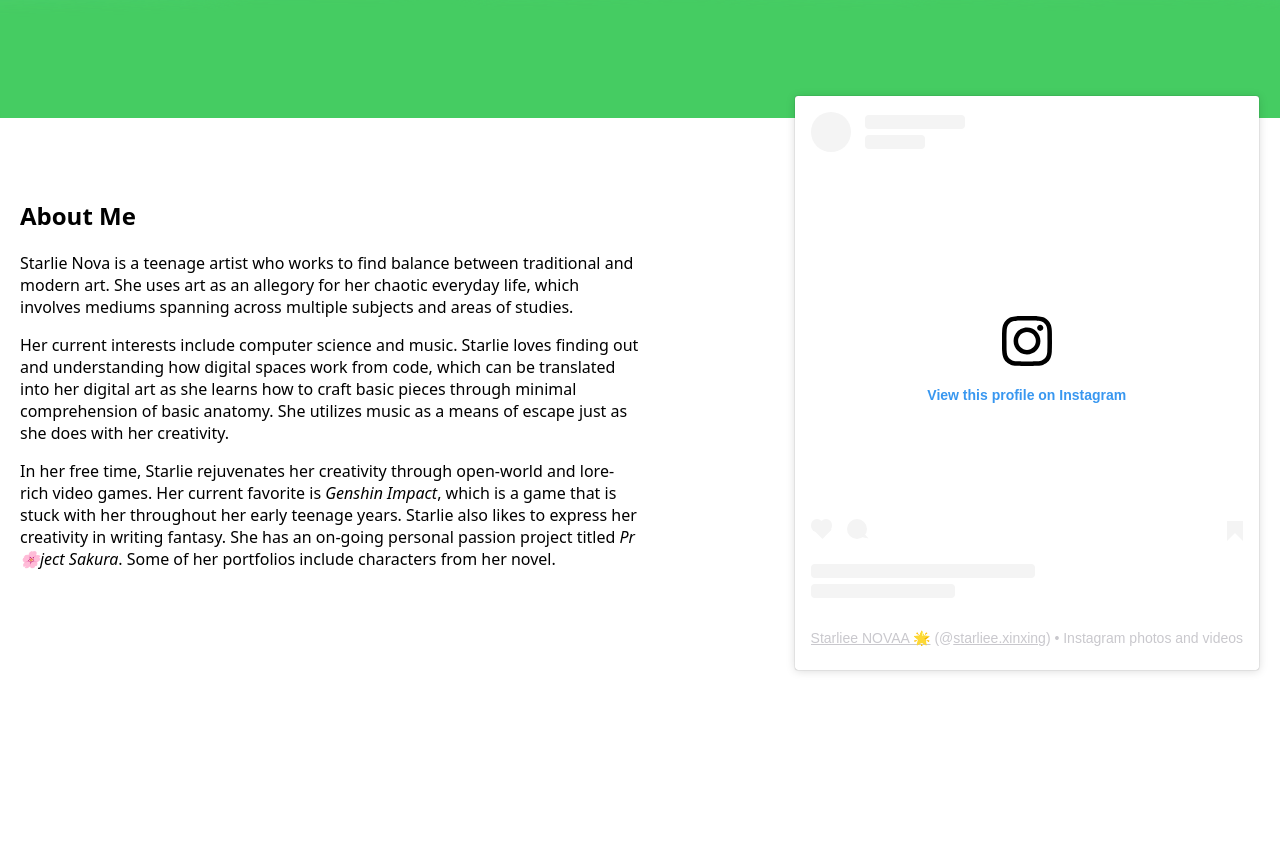
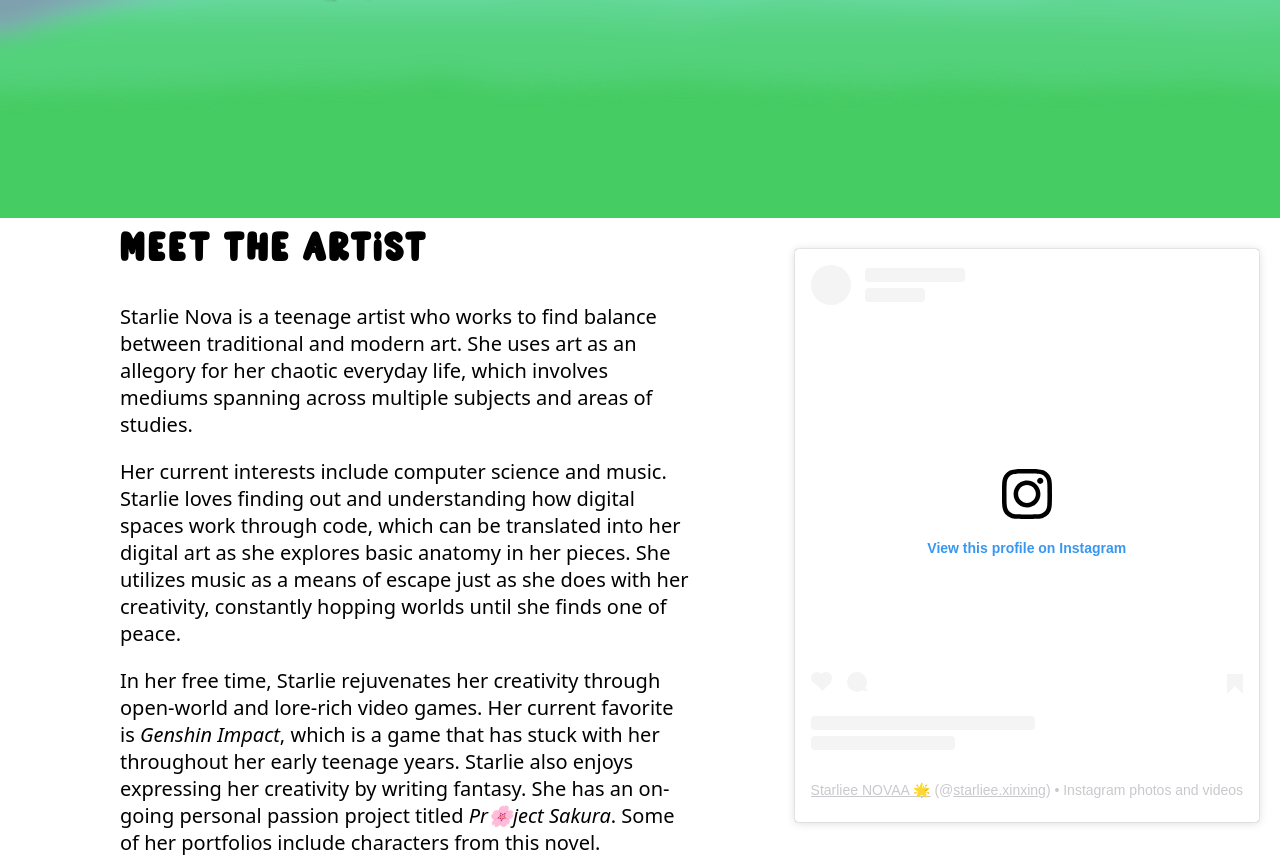
Before and after one commit to starry-jc/gwc-python3-final-project, a website: page index.html in a window 1280 px wide. Shown: the part 862-1721 px from the top of the page. Before the commit the page ends 1553 px from the top, so only its background shows below. Drawn offline with Linux system fonts and the light colour scheme; a script that the page names is missing.

Commit message:
editing home page

```diff
--- a/index.html
+++ b/index.html
@@ -9,13 +9,15 @@
       Remove all code in `styles.css`!
     -->
     <link rel="stylesheet" href="styles.css" />
+    <link rel="icon" type="image/png" href="/Art/rosalynnArjuvarFavicon.png">
     <script type="module" src="script.js"></script>
   </head>
 
   <body>
     <nav>
       <a href="/" aria-current="page">Home</a>
-      <a href="/page2.html">Other page</a>
+      <a href="/page2.html">Portfolio</a>
+      <a href="/page3.html">Commissions</a>
     </nav>
 
     <main>
@@ -30,7 +32,7 @@
 
         <div class="bio">
           <div class="bio-text">
-            <h2> About Me </h2>
+            <h2> Meet the Artist </h2>
             <!-- Introduction -->
             <p>
               Starlie Nova is a teenage artist who works
@@ -45,20 +47,20 @@
             <p>
               Her current interests include computer science and music. Starlie
               loves finding out and understanding how digital spaces work
-              from code, which can be translated into her digital art as
-              she learns how to craft basic pieces through minimal comprehension
-              of basic anatomy. She utilizes music as a means of escape just as
-              she does with her creativity.
+              through code, which can be translated into her digital art as
+              she explores basic anatomy in her pieces. She utilizes music
+              as a means of escape just as she does with her creativity, constantly
+              hopping worlds until she finds one of peace.
             </p>
 
             <!-- Free Time -->
             <p>
               In her free time, Starlie rejuvenates her creativity through
               open-world and lore-rich video games. Her current favorite is
-              <i>Genshin Impact</i>, which is a game that is stuck with her throughout
-              her early teenage years. Starlie also likes to express her creativity
-              in writing fantasy. She has an on-going personal passion project titled
-              <i>Pr🌸ject Sakura</i>. Some of her portfolios include characters from her novel.
+              <i>Genshin Impact</i>, which is a game that has stuck with her throughout
+              her early teenage years. Starlie also enjoys expressing her creativity
+              by writing fantasy. She has an on-going personal passion project titled
+              <i>Pr🌸ject Sakura</i>. Some of her portfolios include characters from this novel.
             </p>
           </div>
 
--- a/styles.css
+++ b/styles.css
@@ -21,7 +21,9 @@ nav {
   border-bottom: solid 1px #aaa;
   background-color: #F6FDB8;
   width: 100%;
-  position:fixed;
+  position: fixed;
+  top: 0;
+  left: 0;
 }
 
 nav a {
@@ -46,9 +48,8 @@ nav a[aria-current='page'] {
 
 
 body .home-page {
-  background-image: url("Art/Landscape.PNG");
+  background-image: url("Art/landscape.PNG");
   min-height: 700px;
-  background-position-y: -100px;
   background-repeat: no-repeat;
 }
 
@@ -72,8 +73,14 @@ body .header {
   src: url("Fonts/MatchaStyle.woff");
 }
 
+@font-face {
+  font-family: sugarGroovyRegular;
+  src: url("/Fonts/SugarGroovyRegular.woff");
+}
+
 body .bio {
-  margin-top: 500px;
+  margin-left: 100px;
+  margin-top: 600px;
   display: flex;
   gap: 30px; /* Adjust spacing between text and instagram embed */
   justify-content: space-between;
@@ -88,5 +95,15 @@ body .bio-text {
 
 
 body .instaEmbed {
-  min-width: 35%
+  min-width: 40%
 }
+
+body h2 {
+  font-family: sugarGroovyRegular;
+  font-size: 40px;
+  letter-spacing: .25rem;
+}
+
+body p {
+  font-size: 20px;
+}
```
Also changed, not shown: page2.html (+3 -2 lines), page3.html (added, +21 -0 lines), Art/landscape.PNG (renamed from Art/Landscape.PNG), Art/rosalynnArjuvarFavicon.png (added), Fonts/GoodUnicornRegular.woff (added), Fonts/NightBubbleRegular.woff (added), Fonts/RemalosRegular.woff (added), Fonts/SugarGroovyRegular.woff (added).
